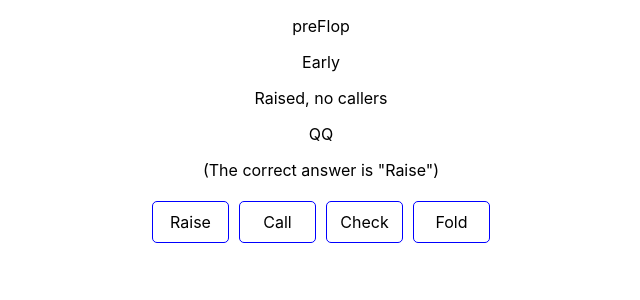
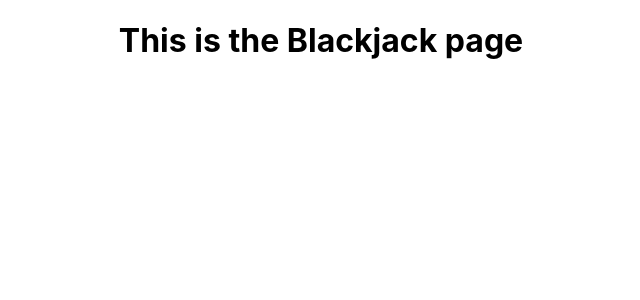
Before and after one commit to slslsls/jumpingjacks, a React (Create React App) app: page /blackjack in a window 1280 px wide. Shown: the top 300 px of the page, without its empty margins (319-959 px from the left). Built offline with nearby package versions, Linux system fonts and the light colour scheme.

Commit message:
implement router; add blackjack placeholder

```diff
--- a/package.json
+++ b/package.json
@@ -9,7 +9,8 @@
     "chai": "^4.2.0",
     "lodash": "^4.17.15",
     "react": "^16.11.0",
-    "react-dom": "^16.11.0"
+    "react-dom": "^16.11.0",
+    "react-router-dom": "^5.1.2"
   },
   "scripts": {
     "start": "react-scripts start",
--- a/src/App.css
+++ b/src/App.css
@@ -1,28 +1,9 @@
-.App {
+* {
   text-align: center;
-}
-
-.App-logo {
-  height: 40vmin;
-}
-
-.App-header {
-  min-height: 100vh;
-  display: flex;
-  flex-direction: column;
-  align-items: center;
-  justify-content: center;
-  font-size: calc(10px + 2vmin);
-}
-
-.App-link {
-  color: #09d3ac;
 }
 
 .action-button {
   width: 75px;
-  /* line-height: -40px; */
-  /* vertical-align: text-bottom; */
   padding-top: 10px;
   padding-bottom: 10px;
   margin: 5px;
--- a/src/components/App.js
+++ b/src/components/App.js
@@ -1,12 +1,30 @@
 import React from 'react';
 import '../App.css';
-import Container from './Container';
+import HoldemContainer from './HoldemContainer';
+import BlackjackContainer from './BlackjackContainer';
+import {
+  BrowserRouter as Router,
+  Switch,
+  Route,
+  Link,
+  Redirect
+} from "react-router-dom";
 
 function App() {
   return (
-    <div className="App">
-      <Container />
-    </div>
+    <Router>
+      <Switch>
+        <Route path="/holdem">
+          <HoldemContainer />
+        </Route>
+        <Route path="/blackjack">
+          <BlackjackContainer />
+        </Route>
+        <Route>
+          <Redirect to="/blackjack"/>
+        </Route>
+      </Switch>
+    </Router>
   );
 }
 
--- /dev/null
+++ b/src/components/BlackjackContainer.js
@@ -0,0 +1,11 @@
+import React from 'react';
+
+class BlackjackContainer extends React.Component {
+  render() {
+    return (
+      <h1>This is the Blackjack page</h1>
+    )
+  }
+}
+
+export default BlackjackContainer;
--- a/src/components/Container.js
+++ b/src/components/HoldemContainer.js
@@ -3,7 +3,7 @@ import ScenarioUtils from '../utils/scenarioUtils';
 import Action from './Action';
 import Result from './Result';
 
-class Container extends React.Component {
+class HoldemContainer extends React.Component {
   state = {
     scenario: ScenarioUtils.getRandomScenario('preFlop', 'Early'),
     actionHasBeenTaken: false,
@@ -53,4 +53,4 @@ class Container extends React.Component {
   }
 }
 
-export default Container;
+export default HoldemContainer;
```
Also changed, not shown: 1 other file (tests, documents, lock files or other folders).
